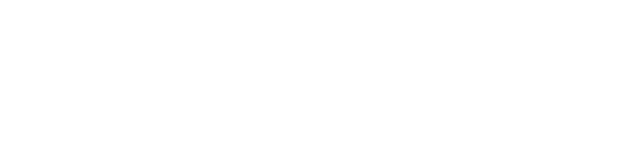
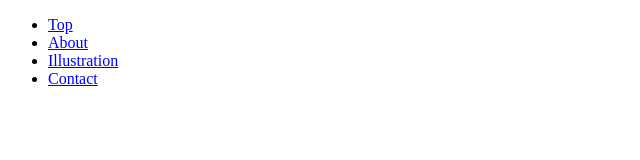
Before and after one commit to masakipy/test2, a plain HTML site: page index.html in a window 1280 px wide. Shown: the whole page, without its empty margins (0-640 px from the left). Drawn offline with Linux system fonts and the light colour scheme.

Commit message:
index更新、cssフォルダ追加

```diff
--- /dev/null
+++ b/css/style.css
@@ -0,0 +1 @@
+@charset "utf-8";
--- a/index.html
+++ b/index.html
@@ -3,9 +3,23 @@
 <head>
     <meta charset="UTF-8">
     <meta name="viewport" content="width=device-width, initial-scale=1.0">
-    <title>Document</title>
+    <title>test</title>
 </head>
 <body>
-
+    <div class="hamburger-box">
+        <div class="hamburger-menu">
+            <span></span>
+            <span></span>
+            <span></span>
+        </div>
+        <nav class="g-nav">
+        <ul>
+            <li><a href="index.html">Top</a></li>
+            <li><a href="about.html">About</a></li>
+            <li><a href="gallery.html">Illustration</a></li>
+            <li><a href="contact.html">Contact</a></li>
+        </ul>
+        </nav>
+    </div>
 </body>
 </html>
```
